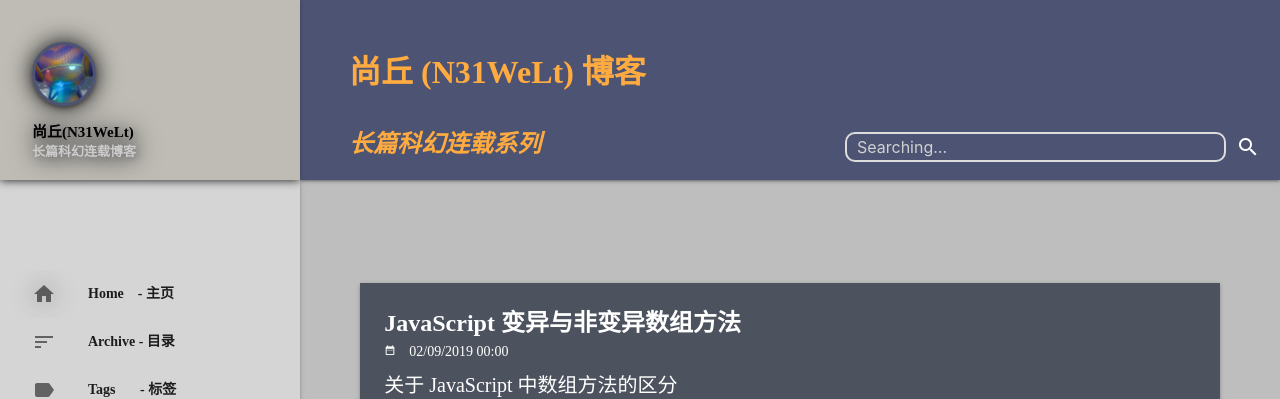
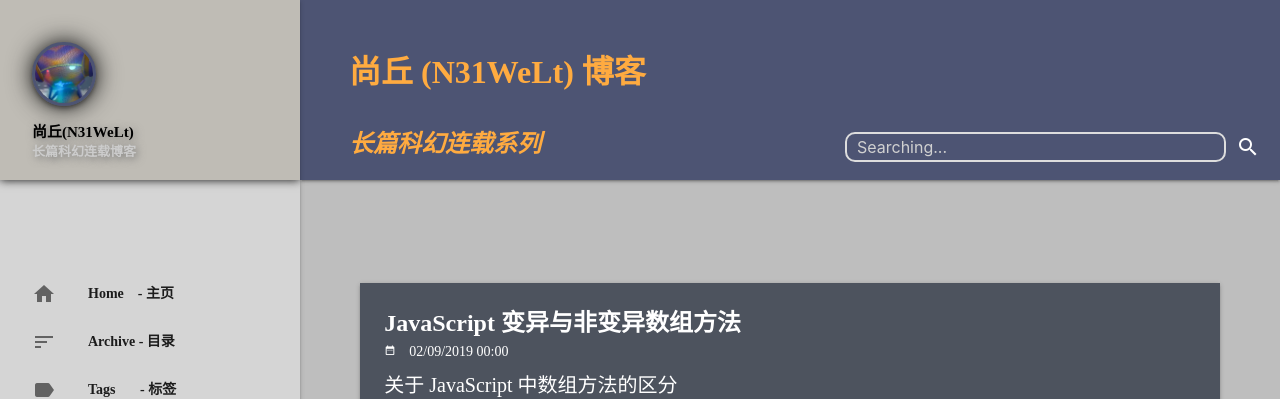
Before and after one commit to keepwalk/keepwalk.github.io, a Jekyll site: the page built from index.html, in a window 1280 px wide. Shown: the top 399 px of the page. Built offline with Jekyll 4.4.1, drawn with Linux system fonts in a browser that asks for light colours; the list of posts is cut into pages by our own code; comment, search, counter and statistics services are not loaded.

Commit message:
Update header.html

```diff
--- a/_includes/header.html
+++ b/_includes/header.html
@@ -107,7 +107,7 @@
                     <a class="user-avatar" href="{{site.github_profile}}" target="_blank">
                         <img class="circle z-depth-2" src="/assets/img/user.png" width="64" style="-webkit-filter: drop-shadow(0px 0px 12px #111); filter: drop-shadow(0px 0px 12px #111);" />
                     </a>
-                    <div class="black-text user-info" style="-webkit-filter: drop-shadow(0px 0px 12px #444); filter: drop-shadow(0px 0px 12px #444);" >
+                    <div class="black-text user-info" >
                         <b> {{site.user}}(N31WeLt)</b><br><font size="2"><b><font color="#CCCCCC">长篇科幻连载博客</font></b></font>
 
 
@@ -116,7 +116,7 @@
                 </div>
             </li>
             <br><br><br><br>
-            <li><a class="waves-effect" href="/"><i class="material-icons" style="-webkit-filter: drop-shadow(0px 0px 12px #444); filter: drop-shadow(0px 0px 12px #444);" >home</i><b>Home&nbsp;&nbsp;&nbsp;&nbsp;-&nbsp;主页</b></a>  </li>
+            <li><a class="waves-effect" href="/"><i class="material-icons"  >home</i><b>Home&nbsp;&nbsp;&nbsp;&nbsp;-&nbsp;主页</b></a>  </li>
             <li><a class="waves-effect" href="/categories"><i class="material-icons">sort</i><b>Archive&nbsp;-&nbsp;目录</b>  </a></li>
             <li><a class="waves-effect" href="/tags"><i class="material-icons">label</i><b>Tags&nbsp;&nbsp;&nbsp;&nbsp;&nbsp;&nbsp;&nbsp;-&nbsp;标签  </b></a></li>
             <!--  <li><a class="waves-effect" href="/tools"><i class="material-icons">build</i>Tools - 在线工具</a></li> -->
```
